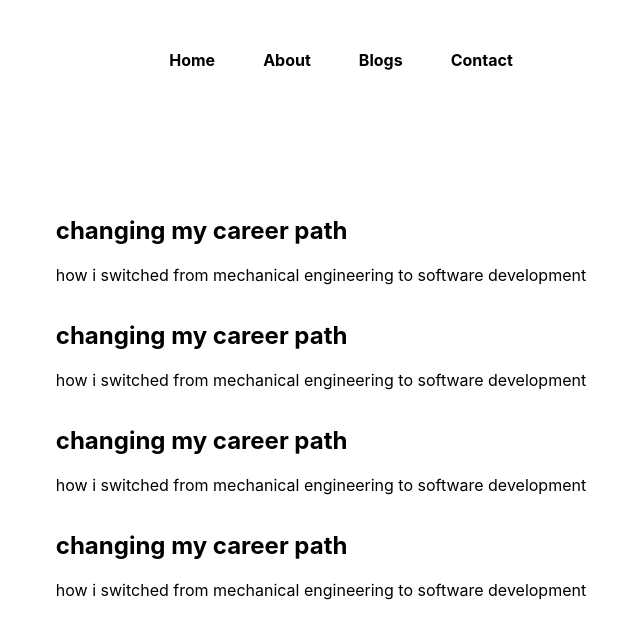
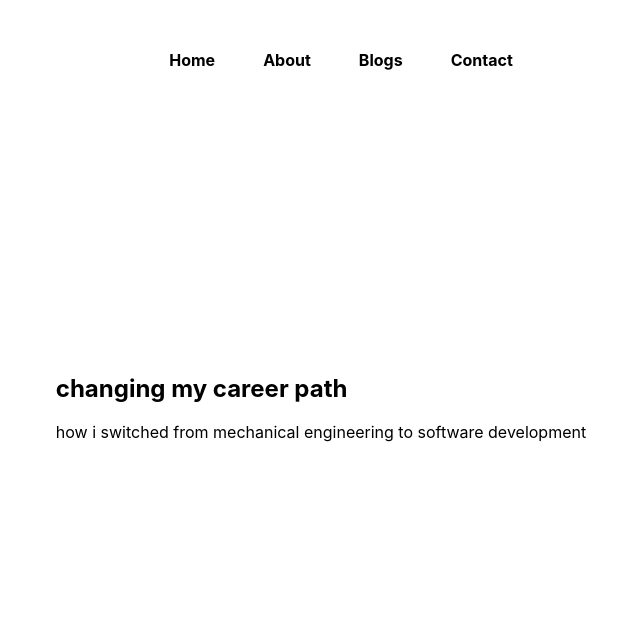
Before and after one commit to dipanc1/morph, a Next.js app: page /blogs in a window 1280 px wide. Shown: the top 638 px of the page, without its empty margins (319-959 px from the left). Built offline with nearby package versions, Linux system fonts and the light colour scheme.

Commit message:
made api endpoints and working on it

```diff
--- /dev/null
+++ b/pages/api/blogs.js
@@ -0,0 +1,11 @@
+import * as fs from 'fs';
+
+export default function handler(req, res) {
+
+    fs.readdir('blogdata', (err, data) => {
+        if (err) throw err;
+        console.log(data);
+        res.status(200).json(data)
+    });
+
+}
--- /dev/null
+++ b/pages/api/getblog.js
@@ -0,0 +1,13 @@
+import * as fs from 'fs';
+
+export default function handler(req, res) {
+
+    fs.readFile(`blogdata/${req.query.slug}.json`, 'utf8', (err, data) => {
+        if (err) {
+            res.status(404).json({ error: 'Not Found' });
+        };
+        console.log(req.query.slug);
+        res.status(200).json(data)
+    });
+
+}
--- a/pages/api/hello.js
+++ /dev/null
@@ -1,5 +0,0 @@
-// Next.js API route support: https://nextjs.org/docs/api-routes/introduction
-
-export default function handler(req, res) {
-  res.status(200).json({ name: 'John Doe' })
-}
--- a/pages/blogs.js
+++ b/pages/blogs.js
@@ -12,18 +12,6 @@ const Blogs = () => {
           </Link>
             <p>how i switched from mechanical engineering to software development</p>
         </div>
-        <div className={styles.blogItem}>
-          <h2>changing my career path</h2>
-          <p>how i switched from mechanical engineering to software development</p>
-        </div>
-        <div className={styles.blogItem}>
-          <h2>changing my career path</h2>
-          <p>how i switched from mechanical engineering to software development</p>
-        </div>
-        <div className={styles.blogItem}>
-          <h2>changing my career path</h2>
-          <p>how i switched from mechanical engineering to software development</p>
-        </div>
       </main>
     </div>
   )
```
